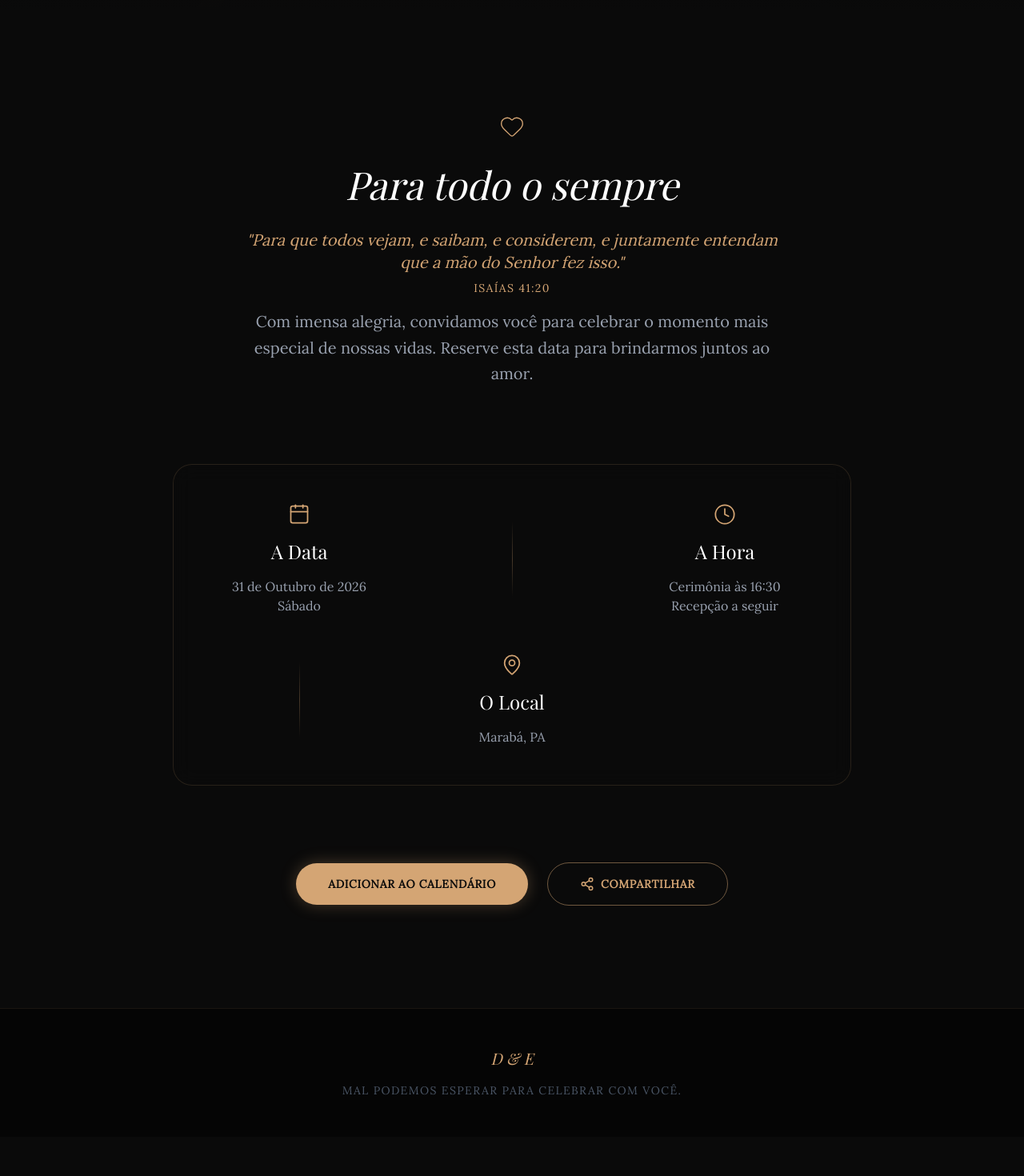
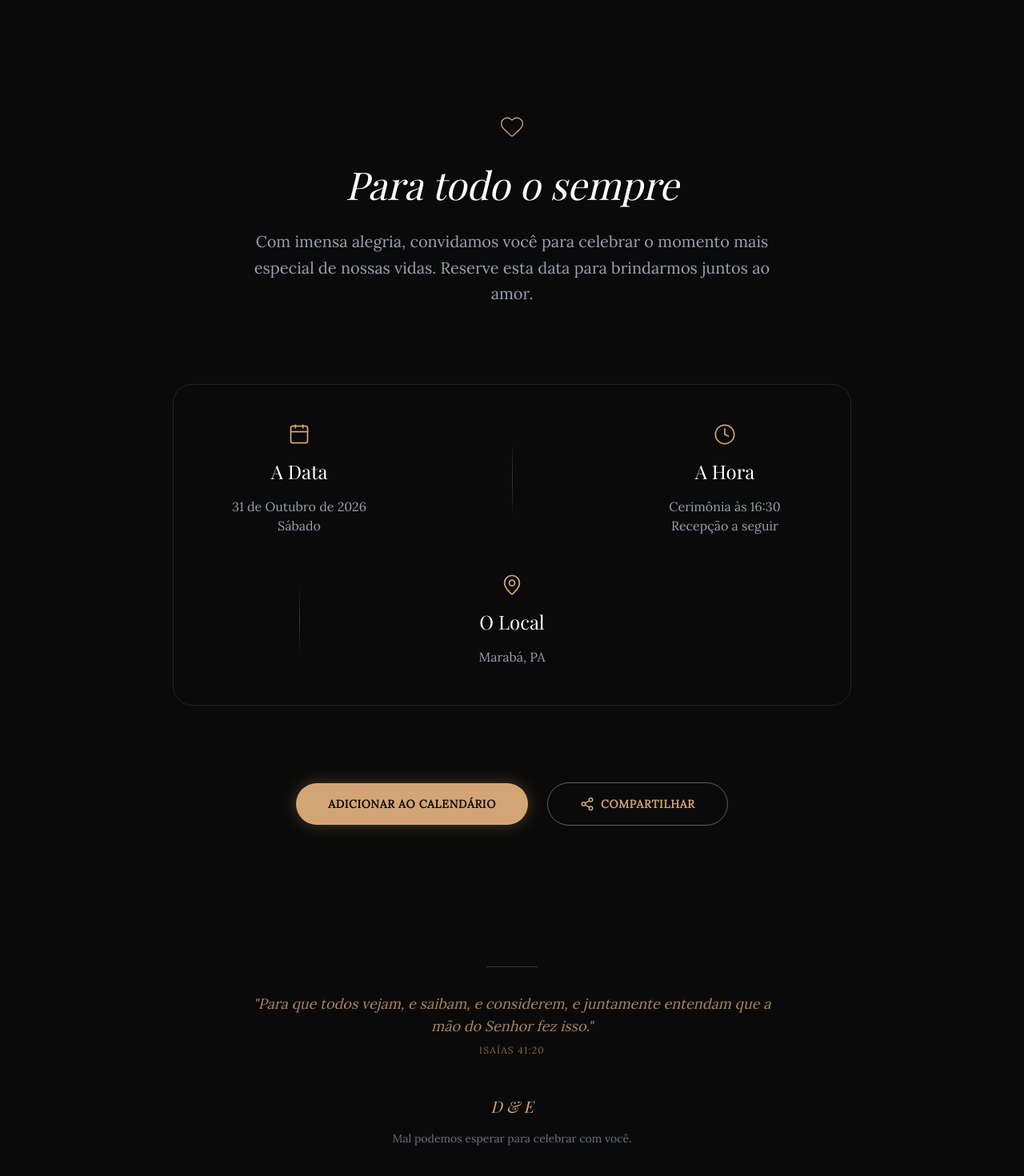
Before and after one commit to srdanielalmeida/seremosum, a React (Vite) app in the folder invite-app/: page / in a window 1280 px wide. Shown: the part 786-2256 px from the top of the page at 80% size. Before the commit the page ends 2207 px from the top, so only its background shows below. Built offline with nearby package versions, Linux system fonts and the light colour scheme; a web font is replaced by a local one.

Commit message:
style: move bible verse to the footer

```diff
--- a/invite-app/src/App.jsx
+++ b/invite-app/src/App.jsx
@@ -251,14 +251,7 @@ export default function App() {
           >
             <Heart className="mx-auto text-[#D4A574] mb-8" size={32} strokeWidth={1} />
             <h2 className="font-playfair italic text-3xl md:text-5xl text-white">Para todo o sempre</h2>
-            <div className="flex flex-col items-center gap-2 mb-4">
-              <p className="font-lora text-[#D4A574] italic text-lg md:text-xl max-w-2xl mx-auto">
-                "Para que todos vejam, e saibam, e considerem, e juntamente entendam que a mão do Senhor fez isso."
-              </p>
-              <p className="font-lora text-[#D4A574] text-sm tracking-widest uppercase">
-                Isaías 41:20
-              </p>
-            </div>
+
             <p className="font-lora text-gray-400 text-lg md:text-xl leading-relaxed max-w-2xl mx-auto">
               Com imensa alegria, convidamos você para celebrar o momento mais especial de nossas vidas. Reserve esta data para brindarmos juntos ao amor.
             </p>
@@ -317,9 +310,20 @@ export default function App() {
       </div>
 
       {/* FOOTER */}
-      <footer className="relative bg-[#050505] py-12 border-t border-[#D4A574]/10 text-center">
+      <footer className="bg-[#0A0A0A] py-12 text-center relative z-20">
+        <div className="w-16 h-[1px] bg-[#D4A574]/30 mx-auto mb-8"></div>
+
+        <div className="flex flex-col items-center gap-2 mb-12 px-6">
+          <p className="font-lora text-[#D4A574] italic text-base md:text-lg max-w-2xl mx-auto opacity-80">
+            "Para que todos vejam, e saibam, e considerem, e juntamente entendam que a mão do Senhor fez isso."
+          </p>
+          <p className="font-lora text-[#D4A574] text-xs tracking-widest uppercase opacity-60">
+            Isaías 41:20
+          </p>
+        </div>
+
         <p className="font-playfair text-[#D4A574] text-xl italic mb-4">D & E</p>
-        <p className="font-lora text-gray-600 text-sm tracking-widest uppercase">
+        <p className="font-lora text-gray-500 text-sm">
           Mal podemos esperar para celebrar com você.
         </p>
       </footer>
```
